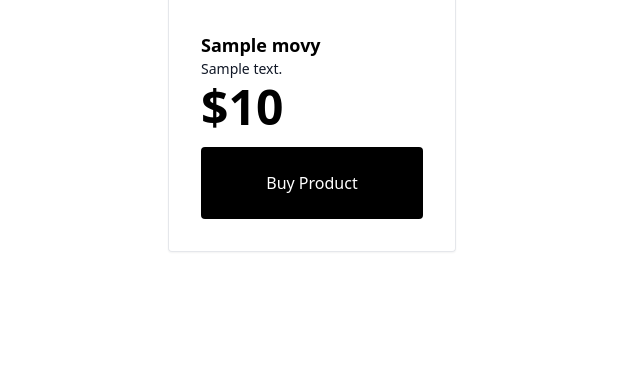
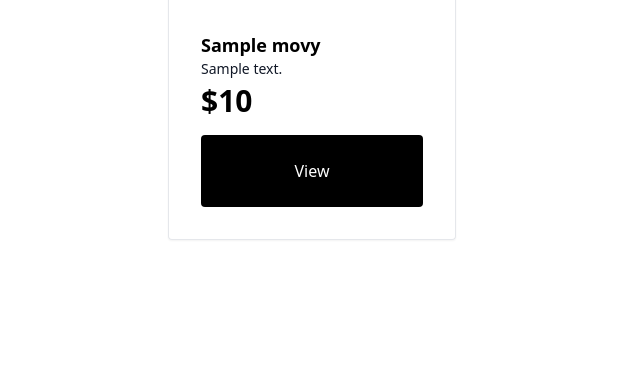
Before and after one commit to volumide/movie-purchase, a PHP site: page / in a window 1280 px wide. Shown: the part 409-800 px from the top of the page, without its empty margins (0-640 px from the left). Run offline with PHP 8.4, Linux system fonts and the light colour scheme; tables that the repository leaves empty or names only in its code hold one stand-in row (values such as "Sample post").

Commit message:
continous css customization on componenents

```diff
--- a/index.php
+++ b/index.php
@@ -1,5 +1,5 @@
 <?php
-	include_once './misc/header.php';
+	require './misc/header.php';
 	require_once "./connections/connection.php";
 	require_once "./product/productsController.php";
 	$dbConnection = ((new Conn))->connect();
@@ -23,13 +23,12 @@
 									<p class="text-sm text-gray-900">
 										<?php echo $product['description'] ?>
 									</p>
-									<div class="mt-1 mb-4 mr-1 text-4xl font-bold sm:text-5xl"><?php echo  "$".$product['price'] ?></div>
-									</div>
+									<div class="mt-1 mb-4 mr-1 text-3xl font-bold"><?php echo  "$".$product['price'] ?></div>
 									<a
 									href="product.php?id=<?php echo $product['id'] ?>"
-									class="inline-flex items-center text-white justify-center py-6 px-6 font-medium rounded bg-black hover:bg-deep-purple-accent-700 focus:shadow-outline focus:outline-none"
+									class="w-full inline-flex items-center text-white justify-center py-6 px-6 font-medium rounded bg-black hover:bg-deep-purple-accent-700 focus:shadow-outline focus:outline-none"
 									>
-										Buy Product
+										View
 									</a>
 								</div>
 							</div>
--- a/signup.php
+++ b/signup.php
@@ -1,6 +1,5 @@
 <?php
 	include_once './misc/header.php';
-	if ($_SESSION['id']) header('Location: ./');
 ?>
 	<!-- <form action="./auth/signup.php" method="POST">
 		<div>
```
Also changed, not shown: auth/password.php (+5 -5 lines), profile.php (+5 -4 lines), signin.php (+1 -12 lines).
